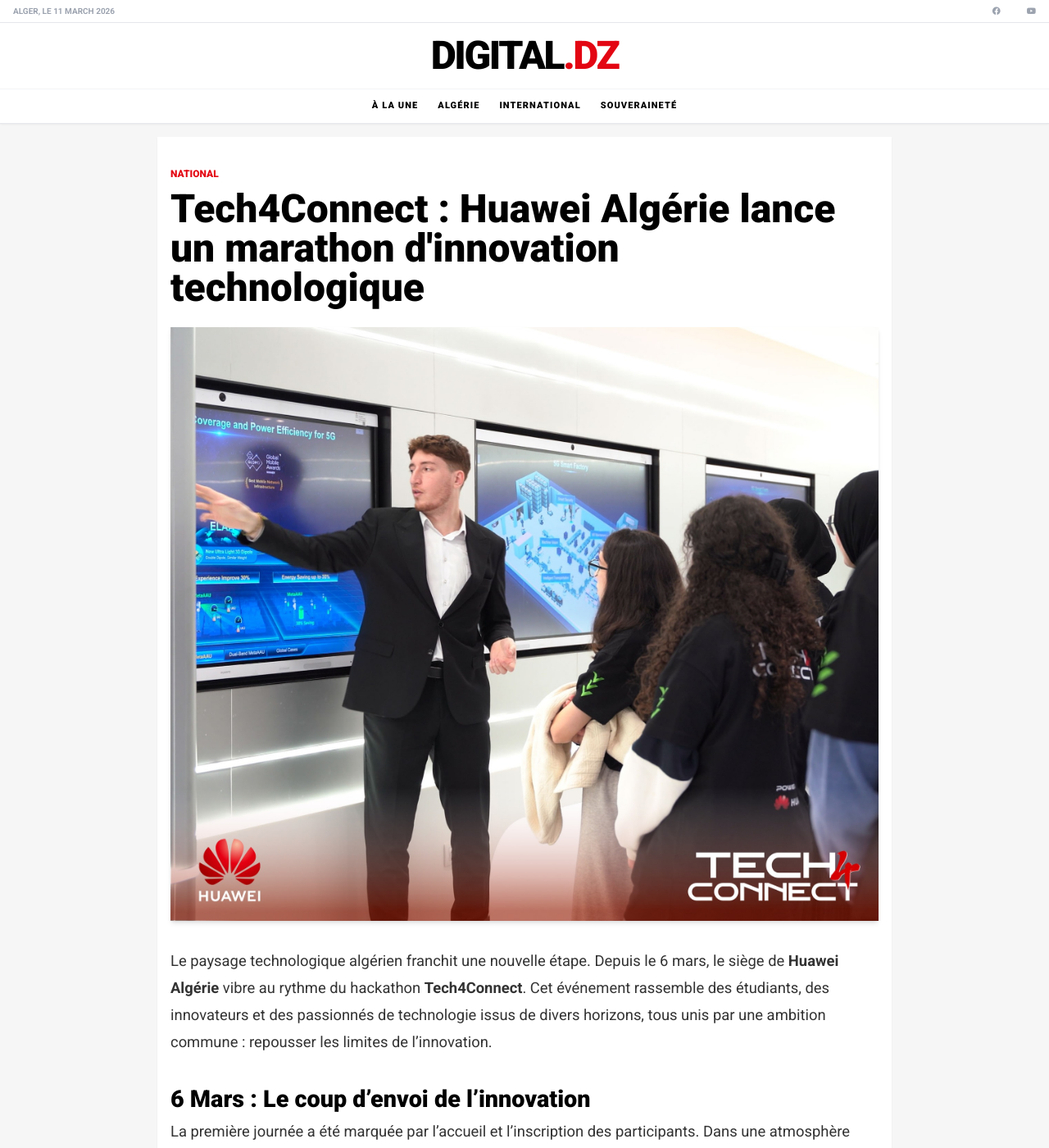
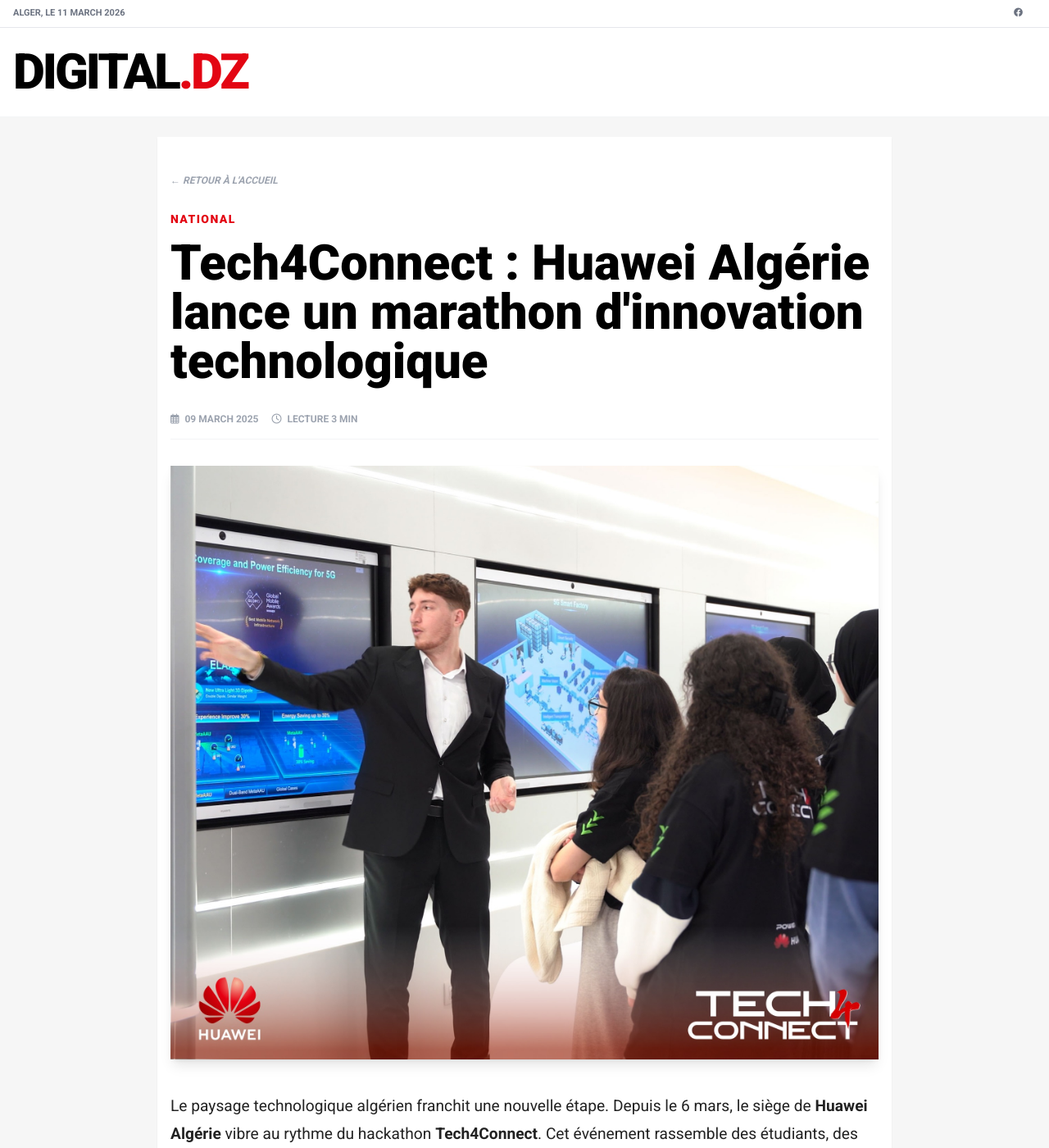
Before and after one commit to bastaps/Basta-InfosTech, a Jekyll site: the page built from presse/tech4connect-hackathon.md, in a window 1280 px wide and 1400 px high. Shown: the whole window at 82% size. Built offline with Jekyll 4.4.1, drawn with Linux system fonts in a browser that asks for light colours; nearby versions of some CDN libraries; some of the changed text lies outside the part shown.

Commit message:
Update article.html

```diff
--- a/_layouts/article.html
+++ b/_layouts/article.html
@@ -13,53 +13,63 @@
         @import url('https://fonts.googleapis.com/css2?family=Roboto:wght@400;700;900&display=swap');
         body { font-family: 'Roboto', sans-serif; background-color: #f6f6f6; }
         .tsa-red { color: #E30613; }
-        .article-content p { margin-bottom: 1.5rem; line-height: 1.8; font-size: 1.15rem; color: #333; }
-        .article-content h2 { font-size: 1.8rem; font-weight: 900; margin-top: 2rem; color: #000; }
+        .article-content p { margin-bottom: 1.5rem; line-height: 1.8; font-size: 1.2rem; color: #222; }
+        .article-content h2 { font-size: 1.8rem; font-weight: 900; margin-top: 2.5rem; margin-bottom: 1rem; color: #000; }
     </style>
 </head>
 <body>
-    <!-- TOP BAR (Identique Accueil) -->
-    <div class="bg-white border-b border-gray-200 py-1.5 text-[10px] font-bold text-gray-400 uppercase">
+    <!-- TOP BAR -->
+    <div class="bg-white border-b border-gray-200 py-2 text-[11px] font-bold text-gray-500 uppercase">
         <div class="container mx-auto px-4 flex justify-between items-center">
             <div>Alger, le {{ "now" | date: "%d %B %Y" }}</div>
-            <div class="flex space-x-4 text-gray-400">
+            <div class="flex space-x-4">
                 <a href="#" class="hover:tsa-red"><i class="fab fa-facebook"></i></a>
                 <a href="#" class="hover:tsa-red"><i class="fab fa-x-twitter"></i></a>
-                <a href="#" class="hover:tsa-red"><i class="fab fa-youtube"></i></a>
             </div>
         </div>
     </div>
 
-    <!-- LOGO HEADER (Identique Accueil) -->
-    <header class="bg-white py-4 border-b border-gray-100">
-        <div class="container mx-auto px-4 text-center">
-            <a href="{{ '/' | relative_url }}" class="text-4xl md:text-5xl font-black tracking-tighter uppercase">
-                DIGITAL<span class="tsa-red">.DZ</span>
-            </a>
+    <!-- LOGO HEADER (Design gauche) -->
+    <header class="bg-white py-6 border-b border-gray-100">
+        <div class="container mx-auto px-4">
+            <div class="text-left">
+                <a href="{{ '/' | relative_url }}" class="text-5xl md:text-6xl font-black tracking-tighter uppercase">
+                    DIGITAL<span class="tsa-red">.DZ</span>
+                </a>
+            </div>
         </div>
     </header>
 
-    <!-- NAVIGATION (Identique Accueil) -->
-    <nav class="bg-white shadow-sm sticky top-0 z-50 border-b border-gray-200 uppercase font-black text-[11px] tracking-widest">
-        <div class="container mx-auto px-4 flex justify-center space-x-6 py-3 overflow-x-auto whitespace-nowrap">
-            <a href="{{ '/' | relative_url }}" class="hover:tsa-red transition">À la une</a>
-            <a href="#" class="hover:tsa-red transition">Algérie</a>
-            <a href="#" class="hover:tsa-red transition">International</a>
-            <a href="#" class="hover:tsa-red transition">Souveraineté</a>
+    <main class="container mx-auto max-w-4xl px-4 py-10 bg-white mt-6 shadow-sm mb-12">
+        <nav class="mb-6">
+            <a href="{{ '/' | relative_url }}" class="text-gray-400 uppercase text-xs font-bold hover:tsa-red italic">← Retour à l'accueil</a>
+        </nav>
+
+        <span class="tsa-red font-black uppercase text-sm tracking-widest">{{ page.category }}</span>
+        <h1 class="text-4xl md:text-6xl font-black mt-3 mb-8 leading-tight">{{ page.title }}</h1>
+
+        <div class="flex items-center text-gray-400 text-xs font-bold uppercase mb-8 border-b border-gray-100 pb-4">
+            <span class="mr-4"><i class="far fa-calendar-alt mr-1"></i> {{ page.date | date: "%d %B %Y" }}</span>
+            <span><i class="far fa-clock mr-1"></i> Lecture 3 min</span>
         </div>
-    </nav>
 
-    <main class="container mx-auto max-w-4xl px-4 py-8 bg-white mt-4 shadow-sm">
-        <span class="tsa-red font-black uppercase text-xs">{{ page.category }}</span>
-        <h1 class="text-3xl md:text-5xl font-black mt-2 mb-6 leading-tight">{{ page.title }}</h1>
-        <img src="{{ page.image | relative_url }}" class="w-full mb-8 shadow-md">
+        <img src="{{ page.image | relative_url }}" class="w-full mb-10 shadow-lg">
+
         <div class="article-content">
             {{ content }}
         </div>
     </main>
 
-    <footer class="bg-gray-900 text-white py-10 mt-12 text-center uppercase text-[10px] font-bold tracking-widest">
-        © 2026 DIGITAL.DZ • TOUS DROITS RÉSERVÉS
+    <!-- FOOTER -->
+    <footer class="bg-gray-900 text-white pt-12 pb-6">
+        <div class="container mx-auto px-4 text-center">
+             <div class="flex justify-center space-x-8 mb-8 text-2xl">
+                <a href="#" class="text-gray-400 hover:tsa-red"><i class="fab fa-facebook"></i></a>
+                <a href="#" class="text-gray-400 hover:tsa-red"><i class="fab fa-x-twitter"></i></a>
+                <a href="#" class="text-gray-400 hover:tsa-red"><i class="fab fa-instagram"></i></a>
+            </div>
+            <p class="text-[10px] text-gray-500 font-bold tracking-widest uppercase">© 2024 DIGITAL.DZ • TOUS DROITS RÉSERVÉS</p>
+        </div>
     </footer>
 </body>
 </html>
```
